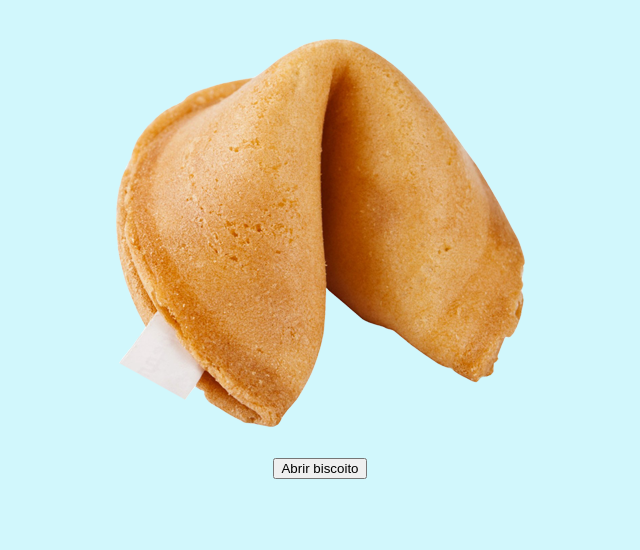
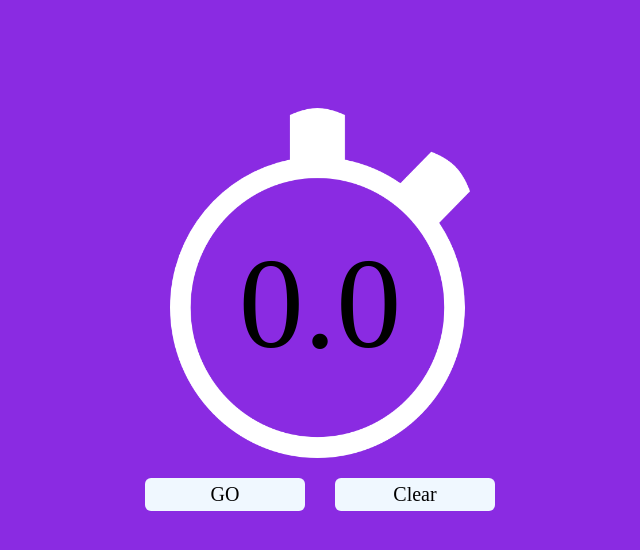
Before and after one commit to EmyBatista21/Udemy, a React (Create React App) app in the folder myapp/: page / in a window 1280 px wide. Shown: the top 550 px of the page, without its empty margins (320-960 px from the left). Built offline with nearby package versions, Linux system fonts and the light colour scheme.

Commit message:
Projeto Cronometro

```diff
--- a/myapp/src/App.js
+++ b/myapp/src/App.js
@@ -4,48 +4,59 @@ class App extends Component {
   constructor(props) {
     super(props);
     this.state = {
-      textoFrase: ''
+      numero: 0,
+      botao: 'GO'
     }
 
-    this.frases = [
-      'Cale a boca de quem acreditou em você.',
-      'Siga os erros e aprenda com eles.',
-      'O bom-senso é superestimado e pouco útil.',
-      'O riso é a menor distância entre a solidão e a tristeza.',
-      'Preocupe-se sempre, pois a felicidade é ilusória.',
-      'Ignore o óbvio, não pense no improvável e aceite o impossível.',
-      'Acredite em tragédias, pois elas sempre acontecem.',
-      'A maior barreira para o sucesso é a esperança no futuro.'
-    ];
-    this.quebraBiscoito = this.quebraBiscoito.bind(this);
+    this.timer = null;
+
+    this.goOrPause = this.goOrPause.bind(this);
+    this.clear = this.clear.bind(this);
   }
 
-  quebraBiscoito(){
-    let state = this.state
-    let numeroAletario = Math.floor(Math.random() * this.frases.length);
-    state.textoFrase = '" ' + this.frases[numeroAletario] + ' "';
+  goOrPause(){
+    let state = this.state;
+    if(this.timer !==null){
+      clearInterval(this.timer);
+      this.timer = null;
+      state.botao = 'GO';
+    }else{
+      let state = this.state;
+      this.timer = setInterval(() => {
+        state.numero += 0.1;
+        this.setState(state);
+      }, 100)
+      state.botao = 'PAUSE'
+    }
     this.setState(state);
   }
+
+  clear(){
+    if(this.timer != null){
+      clearInterval(this.timer);
+      this.timer = null;
+    }
+
+    let state = this.state;
+    state.numero = 0;
+    state.botao = 'VAI';
+    this.setState(state);
+  }
+
+
   render() {
     return (
       <div className='container'>
-        <img className='imagem' src={require('./assets/biscoito.png')}></img>
-        <Botao nome="Abrir biscoito" acaoBtn = {this.quebraBiscoito} />
-        <h3 className='textoFrase'>{this.state.textoFrase}</h3>
+        <img className='img' src={require('./assets/cronometro.png')}/>
+        <a className='timer'>{this.state.numero.toFixed(1)}</a>
+
+        <div className='areaButton'>
+          <a onClick={this.goOrPause} className='button'>{this.state.botao}</a>
+          <a onClick={this.clear} className='button'>Clear</a>
+        </div>
       </div>
     );
   }
 }
 
-class Botao extends Component{
-  render(){
-    return(
-      <div>
-        <button onClick={this.props.acaoBtn}>{this.props.nome}</button>
-      </div>
-    );
-  }
-}
-
-
 export default App;
--- a/myapp/src/estilo.css
+++ b/myapp/src/estilo.css
@@ -1,22 +1,45 @@
 body{
-    background-color: rgb(209, 247, 252);
+    background-color: blueviolet;
 }
+
 .container{
     display: flex;
     flex-direction: column;
+    justify-content: center;
     width: 100%;
-    justify-content: center;
     align-items: center;
 }
 
 .img{
     width: 300px;
-    height: 300px;
-    margin-top: 50px;
+    height: 350px;
+    padding-top: 100px;
 }
 
-.textoFrase{
-    font-style: italic;
-    color:chocolate;
+.timer{
+    font-size: 130px;
+    margin-top: -230px;
+}
+
+.areaButton{
+    margin-top: 100px;
+    display: flex;
+}
+
+.button{
+    width: 150px;
+    background-color: aliceblue;
+    font-size: 20px;
     text-align: center;
+    border-radius: 6px;
+    margin-left: 15px;
+    margin-right: 15px;
+    padding: 5px;
+    cursor: pointer;
 }
+
+.button:hover{
+    opacity: 0.5;
+    color: black;
+    transition: all 0.50s;
+}
```
Also changed, not shown: myapp/src/assets/cronometro.png (added).
